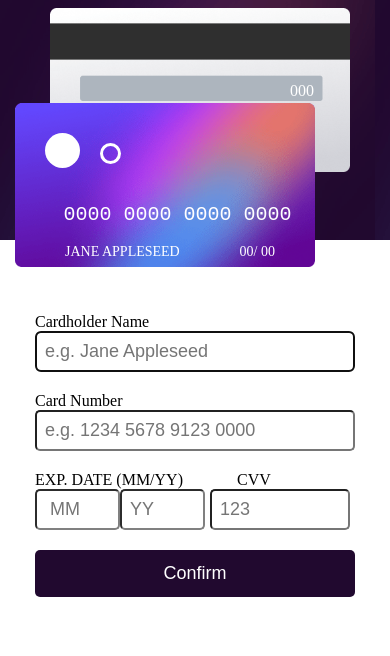
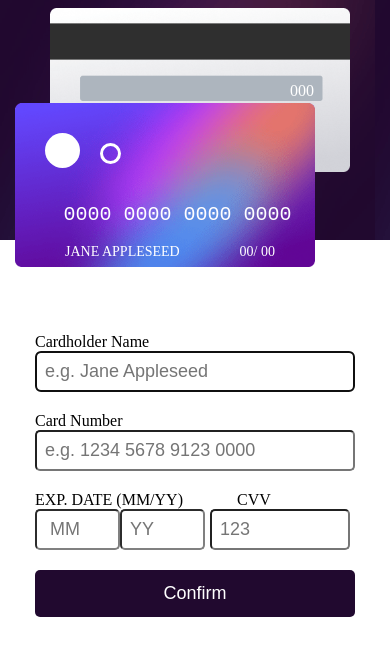
Before and after one commit to Arul3011/practice8, a plain HTML site: page index.html in a window 390 px wide. Shown: the top 656 px of the page. Drawn offline with Linux system fonts and the light colour scheme.

Commit message:
Update index.html

```diff
--- a/index.html
+++ b/index.html
@@ -161,6 +161,7 @@
       /* justify-content: center;
       align-items: baseline;
       flex-direction: column; */
+      margin-top:10px;
       margin: 0px;
       width: fit-content;
       width: auto;
@@ -169,7 +170,7 @@
       width: auto;
       height: auto;
       margin: 0px;
-      margin-top: 20px;
+      margin-top: 40px;
       padding-top: opx;
 
     }
```
